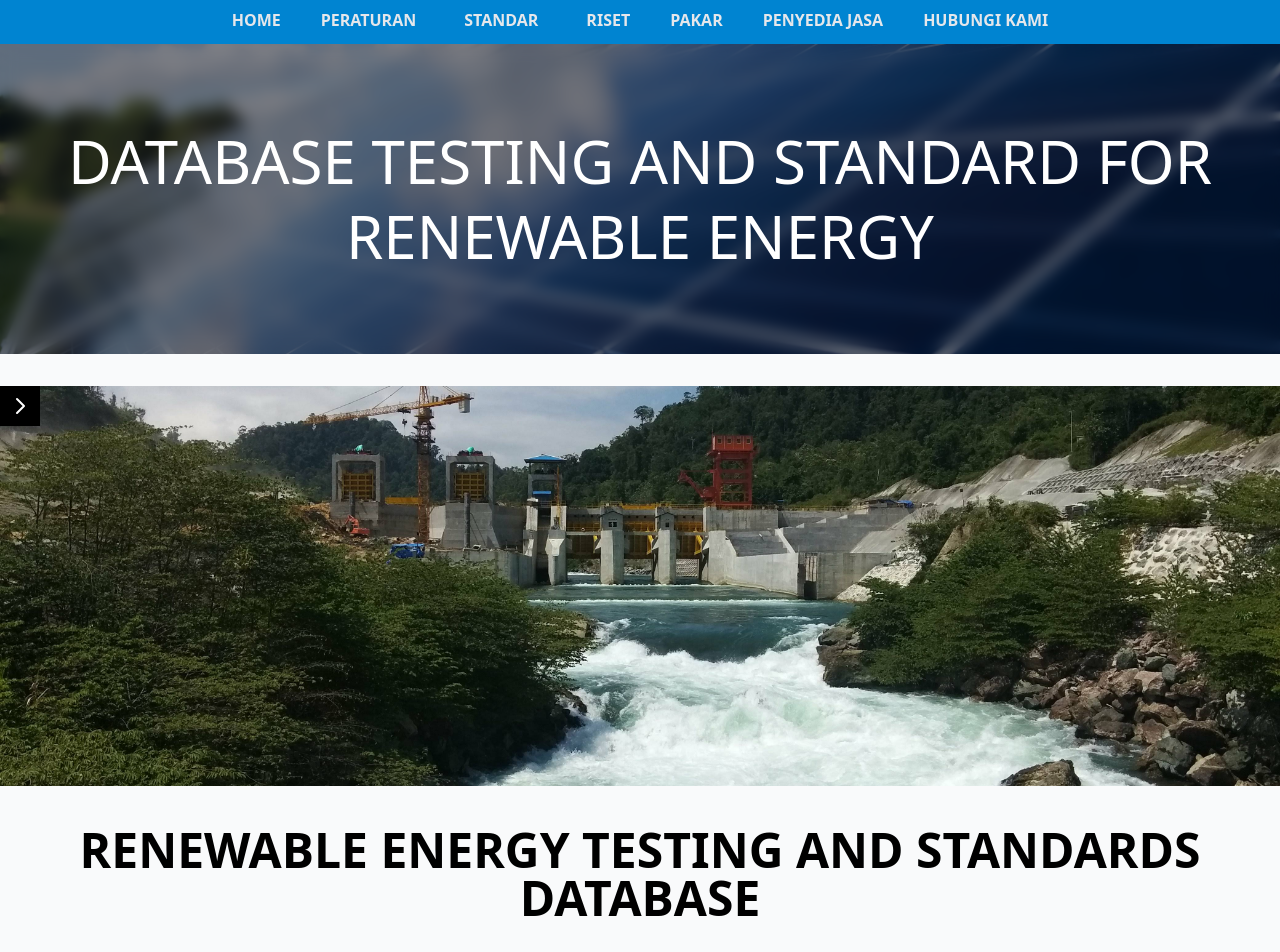
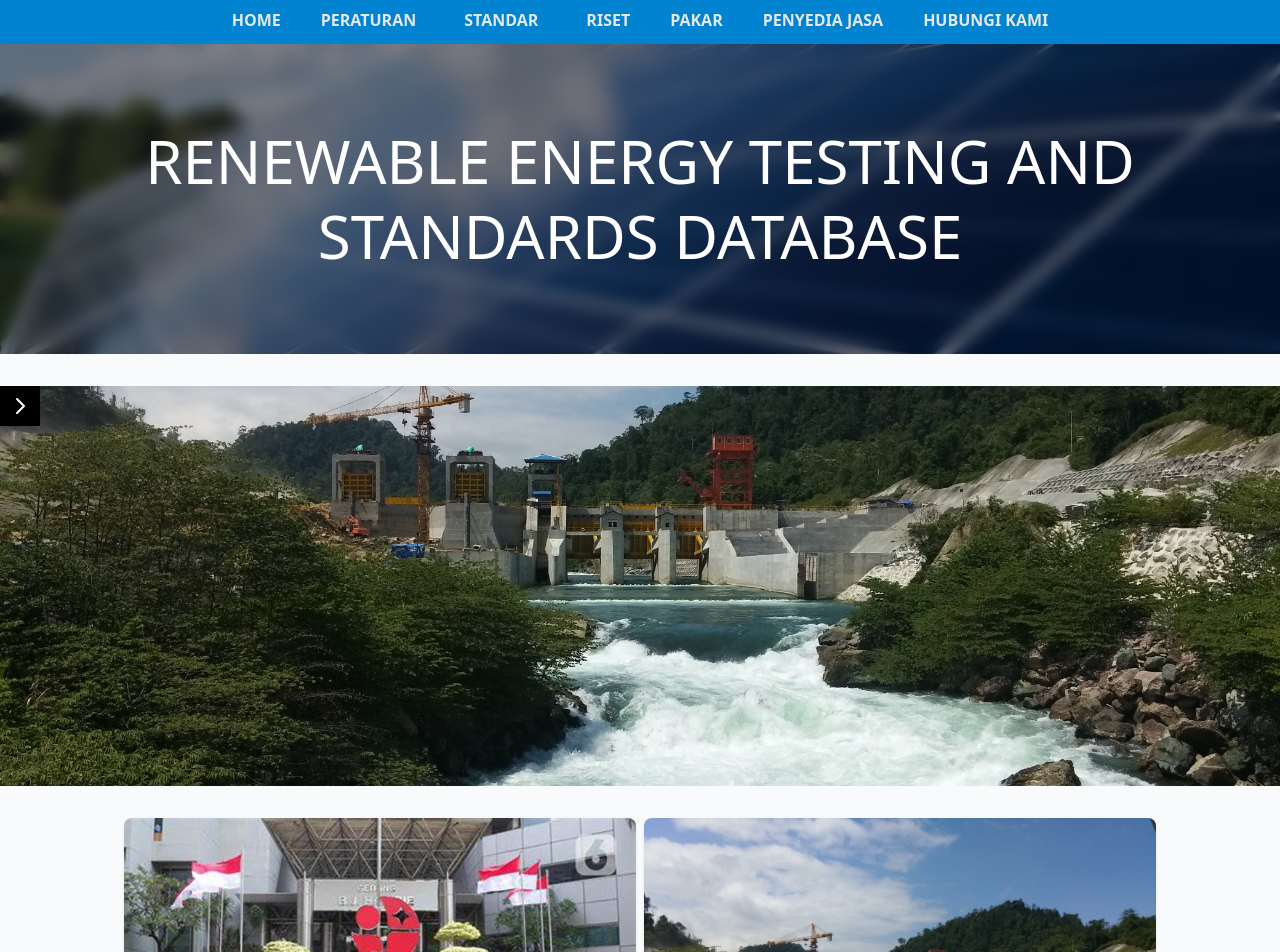
Before and after one commit to adindravickarega/website_testing_and_standard, a React (Create React App) app: page / in a window 1280 px wide. Shown: the part 60-1012 px from the top of the page. Built offline with nearby package versions, Linux system fonts and the light colour scheme.

Commit message:
Change banner text to - Renewable Energy Testing and Standards Database

```diff
--- a/package.json
+++ b/package.json
@@ -9,6 +9,9 @@
     "@testing-library/react": "^13.4.0",
     "@testing-library/user-event": "^13.5.0",
     "aos": "^2.3.4",
+    "body-parser": "^2.2.0",
+    "cors": "^2.8.5",
+    "express": "^5.1.0",
     "firebase": "^11.6.1",
     "leaflet": "^1.9.4",
     "react": "^18.3.1",
@@ -16,6 +19,7 @@
     "react-leaflet": "^4.2.1",
     "react-router-dom": "^7.5.3",
     "react-scripts": "^5.0.1",
+    "sqlite3": "^5.1.7",
     "web-vitals": "^2.1.4"
   },
   "scripts": {
--- a/src/components/layout.js
+++ b/src/components/layout.js
@@ -223,7 +223,7 @@ function Layout({ children }) {
             {/* Hero Section */}
             <section className="bg-no-repeat bg-center bg-cover h-auto flex justify-center items-center" style={{backgroundImage: "url('"+ window.location.origin +"/File/image/main_page.jpg')"}}>
                 <div className="w-full text-center py-20 bg-gray-950/50 backdrop-blur-sm hover:backdrop-blur-lg hover:bg-gray-950/70 transition duration-500">
-                    <h1 className="text-3xl lg:text-4xl xl:text-6xl text-white leading-tight uppercase">Database Testing and Standard for Renewable Energy</h1>
+                    <h1 className="text-3xl lg:text-4xl xl:text-6xl text-white leading-tight uppercase">Renewable Energy Testing and Standards Database</h1>
                 </div>
             </section>
 
--- a/src/pages/home.js
+++ b/src/pages/home.js
@@ -123,10 +123,7 @@ const Home = () => {
       {/* Content Sections */}
       <section className="my-8">
         <div className="mx-auto" data-aos="fade-up" data-aos-duration="1000">
-          <h2 className="text-center text-5xl font-bold my-5 md:my-7 lg:my-10 font-sans uppercase">
-            <span className="block">Renewable Energy Testing and Standards Database</span>
 
-          </h2>
           <div className="flex justify-center gap-2 flex-wrap" data-aos="fade-up" data-aos-duration="1000">
 
             {/* Card 1 - About Us */}
```
Also changed, not shown: 1 other file (tests, documents, lock files or other folders).
